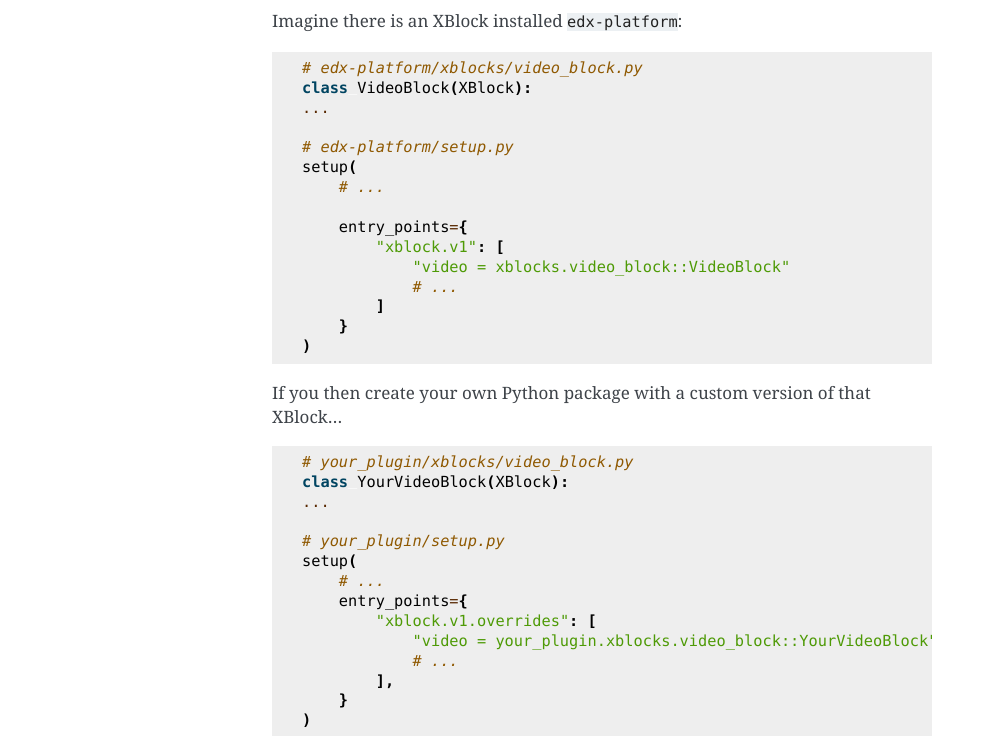
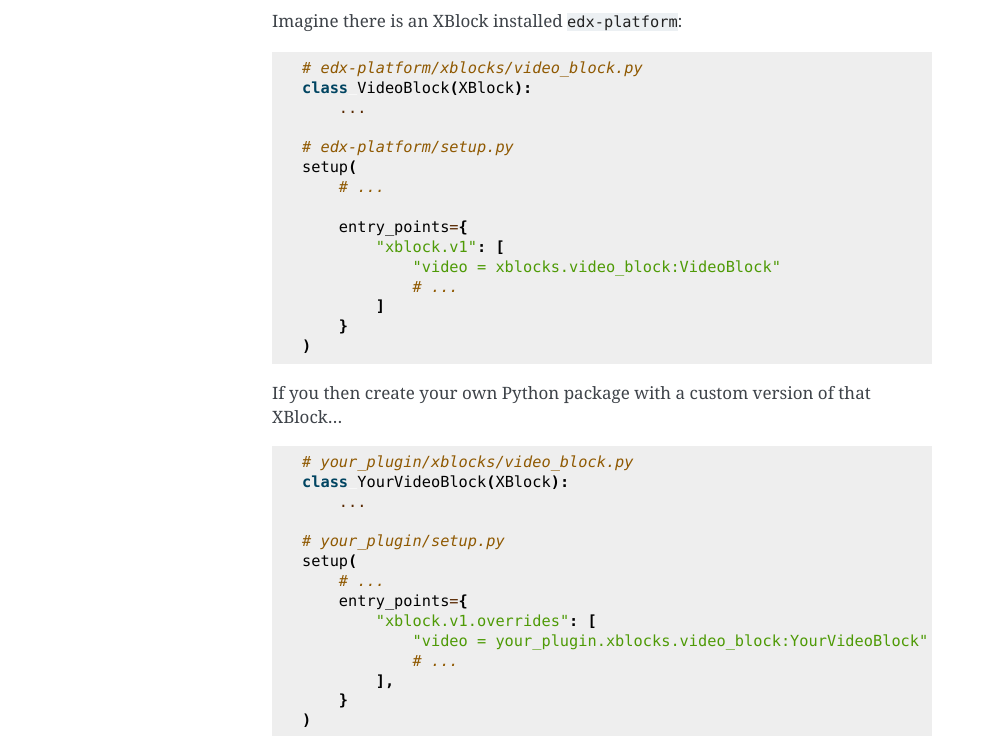
Before and after one commit to openedx/XBlock, a Sphinx documentation site: the page built from docs/xblock-tutorial/edx_platform/overrides.rst, in a window 1280 px wide. Shown: the part 557-1293 px from the top of the page, without its empty margins (148-1141 px from the left). Built offline with Sphinx 7.4.7, drawn with Linux system fonts in a browser that asks for light colours; the version number is read from the project's files by our own code.

```diff
--- a/docs/xblock-tutorial/edx_platform/overrides.rst
+++ b/docs/xblock-tutorial/edx_platform/overrides.rst
@@ -30,7 +30,7 @@ Imagine there is an XBlock installed ``edx-platform``:
 
     # edx-platform/xblocks/video_block.py
     class VideoBlock(XBlock):
-    ...
+        ...
 
     # edx-platform/setup.py
     setup(
@@ -38,7 +38,7 @@ Imagine there is an XBlock installed ``edx-platform``:
 
         entry_points={
             "xblock.v1": [
-                "video = xblocks.video_block::VideoBlock"
+                "video = xblocks.video_block:VideoBlock"
                 # ...
             ]
         }
@@ -50,14 +50,14 @@ If you then create your own Python package with a custom version of that XBlock.
 
     # your_plugin/xblocks/video_block.py
     class YourVideoBlock(XBlock):
-    ...
+        ...
 
     # your_plugin/setup.py
     setup(
         # ...
         entry_points={
             "xblock.v1.overrides": [
-                "video = your_plugin.xblocks.video_block::YourVideoBlock"
+                "video = your_plugin.xblocks.video_block:YourVideoBlock"
                 # ...
             ],
         }
```
